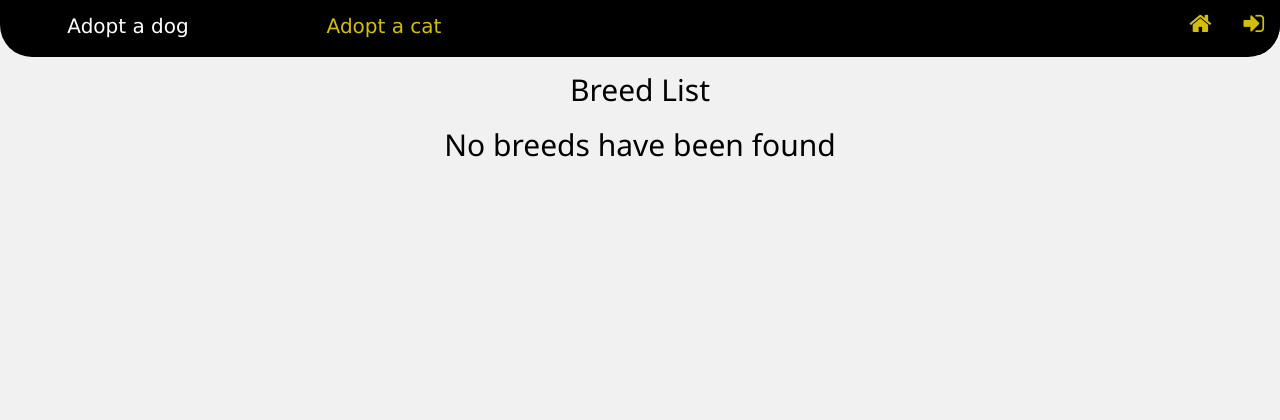
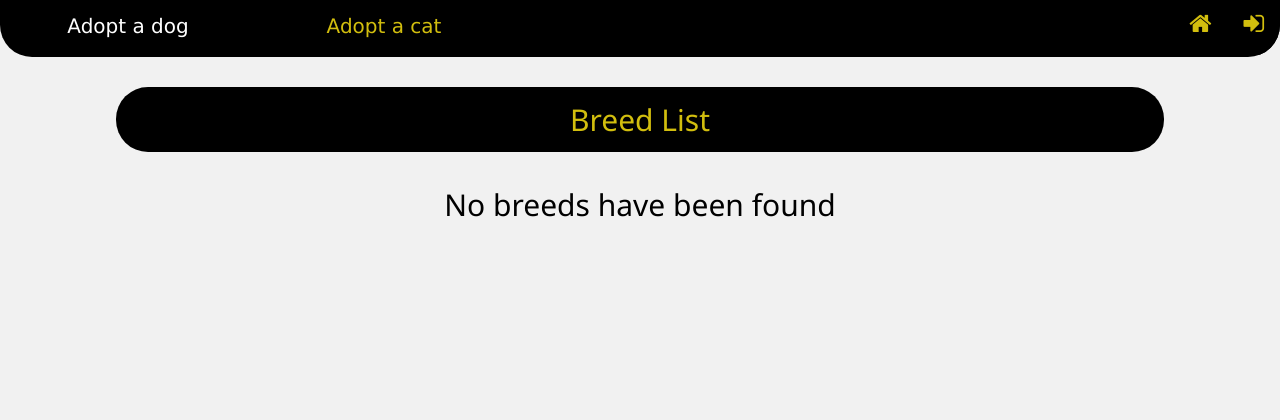
Before and after one commit to diana-shyrokikh/pet-shelter-site, a Django app: page /breeds/ in a window 1280 px wide. Shown: the top 420 px of the page. Run offline with Django 4.2, Linux system fonts and the light colour scheme; data that the repository does not hold is empty.

Commit message:
Fixed first container in breed_list.html

```diff
--- a/templates/shelter/breed_list.html
+++ b/templates/shelter/breed_list.html
@@ -8,7 +8,9 @@
 {% block content %}
 
   <div class="w3-container">
-    <h2 class="w3-center">Breed List</h2>
+    <div class="w3-container w3-black w3-round-xxlarge" style="margin:30px 100px 30px 100px">
+      <h2 class="w3-text-yellow w3-center">Breed List</h2>
+    </div>
     {% if breed_list %}
       <div class="w3-row">
         <form action="" method="get" class="w3-third w3-padding">
```
